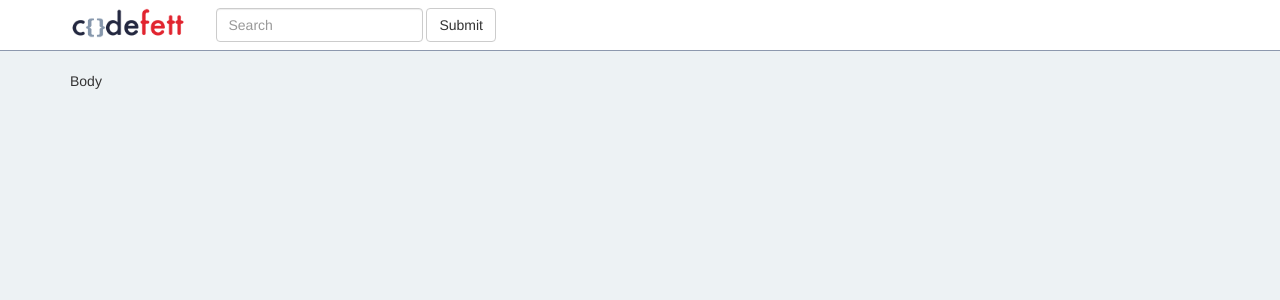
After one commit to Rulox/codefett, a Django app: page / in a window 1280 px wide. The commit adds this page. Shown: the top 300 px of the page. Run offline with Django 3.2, Linux system fonts and the light colour scheme; style sheets or scripts are compiled from the project's sources; some libraries are stand-ins or nearby versions.

Commit message:
Create basic view and template for Home
* Create basic View (HomeView) in common app
* Set the default 'static' folder to '/static'
* Create base template
* Add navbar and containers to base template

```diff
--- a/codefett/assets/Gruntfile.js
+++ b/codefett/assets/Gruntfile.js
@@ -138,7 +138,7 @@ module.exports = function(grunt) {
                     './sass/**/*.scss',
                     './js/**/*.js'
                 ],
-                tasks: ['concat', 'uglify']
+                tasks: ['compass:dev', 'concat', 'uglify']
             }
         }
 
@@ -155,6 +155,6 @@ module.exports = function(grunt) {
 
 
     // Default task.
-    grunt.registerTask('default', ['run:prepare', 'run:bower', 'compass:dev', 'concat', 'uglify', 'bowercopy']);
+    grunt.registerTask('default', ['run:prepare', 'run:bower', 'compass:dev', 'concat', 'uglify', 'bowercopy', 'watch']);
 
 };
--- /dev/null
+++ b/codefett/assets/sass/_navbar.scss
@@ -0,0 +1,21 @@
+.nav {
+  text-transform: uppercase;
+}
+
+.navbar {
+  border-radius: 0px;
+}
+
+.navbar-default {
+  background-color: $color_navbar;
+  border: 0;
+  border-bottom: 1px solid $color_border;
+
+}
+
+.navbar-brand {
+  img {
+    height: 30px !important;
+    margin-top: -7px;
+  }
+}
--- a/codefett/assets/sass/main.scss
+++ b/codefett/assets/sass/main.scss
@@ -1,8 +1,9 @@
+/* IMPORT SASS MODULES */
+@import 'colors';
+@import 'navbar';
+
 /* GENERAL */
 html,
 body {
-  background-color:white;
+  background-color: $background;
 }
-
-/* IMPORT SASS MODULES */
-@import 'colors';
--- a/codefett/codefett/settings.py
+++ b/codefett/codefett/settings.py
@@ -39,6 +39,7 @@ INSTALLED_APPS = [
     'django.contrib.messages',
     'django.contrib.staticfiles',
     # Codefett APPs
+    'common',
     'users',
 ]
 
@@ -122,3 +123,7 @@ USE_TZ = True
 # https://docs.djangoproject.com/en/1.9/howto/static-files/
 
 STATIC_URL = '/static/'
+
+STATICFILES_DIRS = [
+    os.path.join(BASE_DIR, "static"),
+]
--- a/codefett/codefett/urls.py
+++ b/codefett/codefett/urls.py
@@ -16,7 +16,9 @@ Including another URLconf
 """
 from django.conf.urls import url
 from django.contrib import admin
+from common.views import HomeView
 
 urlpatterns = [
+    url(r'^$', HomeView.as_view(), name='home'),
     url(r'^admin/', admin.site.urls),
 ]
--- /dev/null
+++ b/codefett/common/templates/common/base.html
@@ -0,0 +1,53 @@
+{% load staticfiles i18n %}
+<!DOCTYPE html>
+<html lang="en">
+<head>
+    <meta charset="UTF-8">
+    <title>CodeFett - {% block title %}{% endblock title %}</title>
+
+    <link rel="stylesheet" href="{% static 'css/bootstrap.min.css' %}" />
+    <link rel="stylesheet" href="{% static 'css/main.css' %}" />
+
+    <script type="text/javascript" src="{% static 'js/jquery.min.js' %}"></script>
+    <script type="text/javascript" src="{% static 'js/angular.min.js' %}"></script>
+    <script type="text/javascript" src="{% static 'js/bootstrap.min.js' %}"></script>
+    <script type="text/javascript" src="{% static 'js/main.min.js' %}"></script>
+    {% block extra_head %}{% endblock extra_head %}
+</head>
+<body>
+
+<nav class="navbar navbar-default">
+  <div class="container">
+    <!-- Brand and toggle get grouped for better mobile display -->
+    <div class="navbar-header">
+      <button type="button" class="navbar-toggle collapsed" data-toggle="collapse" data-target="#bs-example-navbar-collapse-1" aria-expanded="false">
+        <span class="sr-only">Toggle navigation</span>
+        <span class="icon-bar"></span>
+        <span class="icon-bar"></span>
+        <span class="icon-bar"></span>
+      </button>
+      <a class="navbar-brand" href="#"><img src="{% static 'images/logo_small.png' %}"/></a>
+    </div>
+
+    <!-- Collect the nav links, forms, and other content for toggling -->
+    <div class="collapse navbar-collapse" id="bs-example-navbar-collapse-1">
+      <form class="navbar-form navbar-left" role="search">
+        <div class="form-group">
+          <input type="text" class="form-control" placeholder="Search">
+        </div>
+        <button type="submit" class="btn btn-default">Submit</button>
+      </form>
+
+    </div><!-- /.navbar-collapse -->
+  </div><!-- /.container-fluid -->
+</nav>
+
+<div class="container">
+{% block body %}
+{% endblock body %}
+</div>
+
+{% block extra_body %}
+{% endblock extra_body %}
+</body>
+</html>
--- /dev/null
+++ b/codefett/common/templates/common/home.html
@@ -0,0 +1,5 @@
+{% extends 'common/base.html' %}
+
+{% block body %}
+    Body
+{% endblock body %}
--- a/codefett/common/views.py
+++ b/codefett/common/views.py
@@ -1,3 +1,7 @@
-from django.shortcuts import render
+from django.views.generic import TemplateView
 
 # Create your views here.
+
+
+class HomeView(TemplateView):
+    template_name = 'common/home.html'
```
